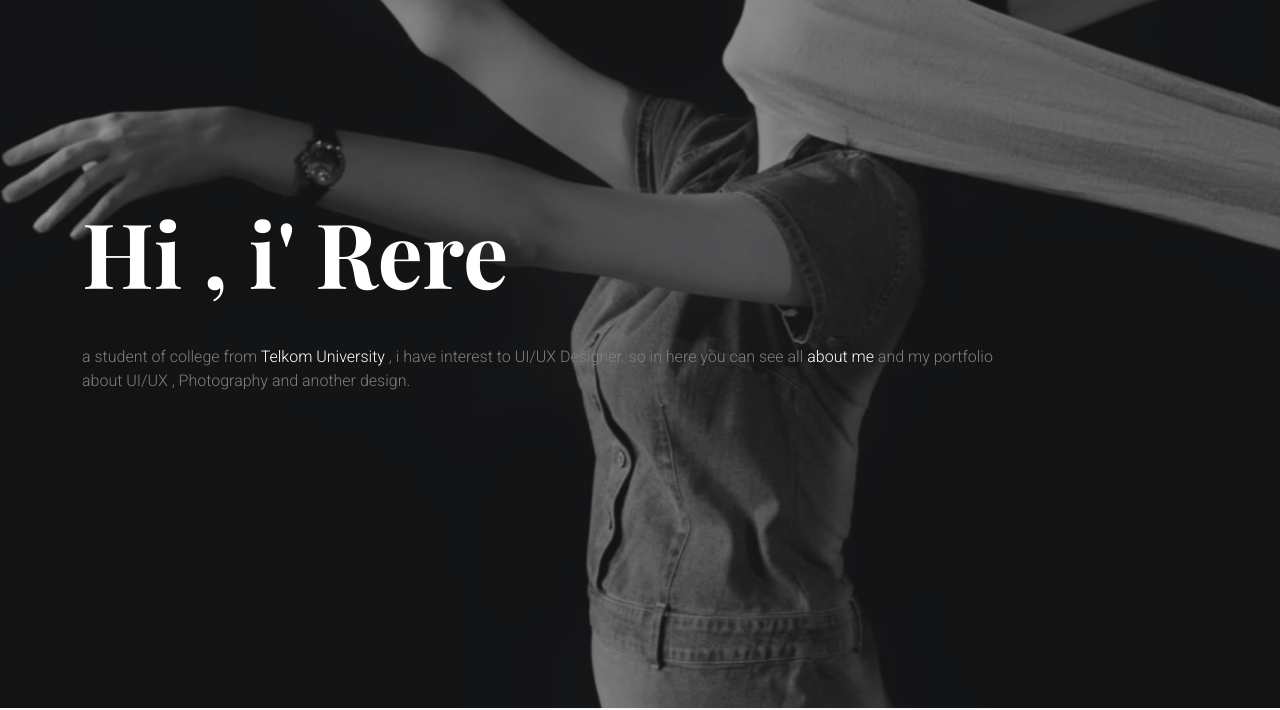
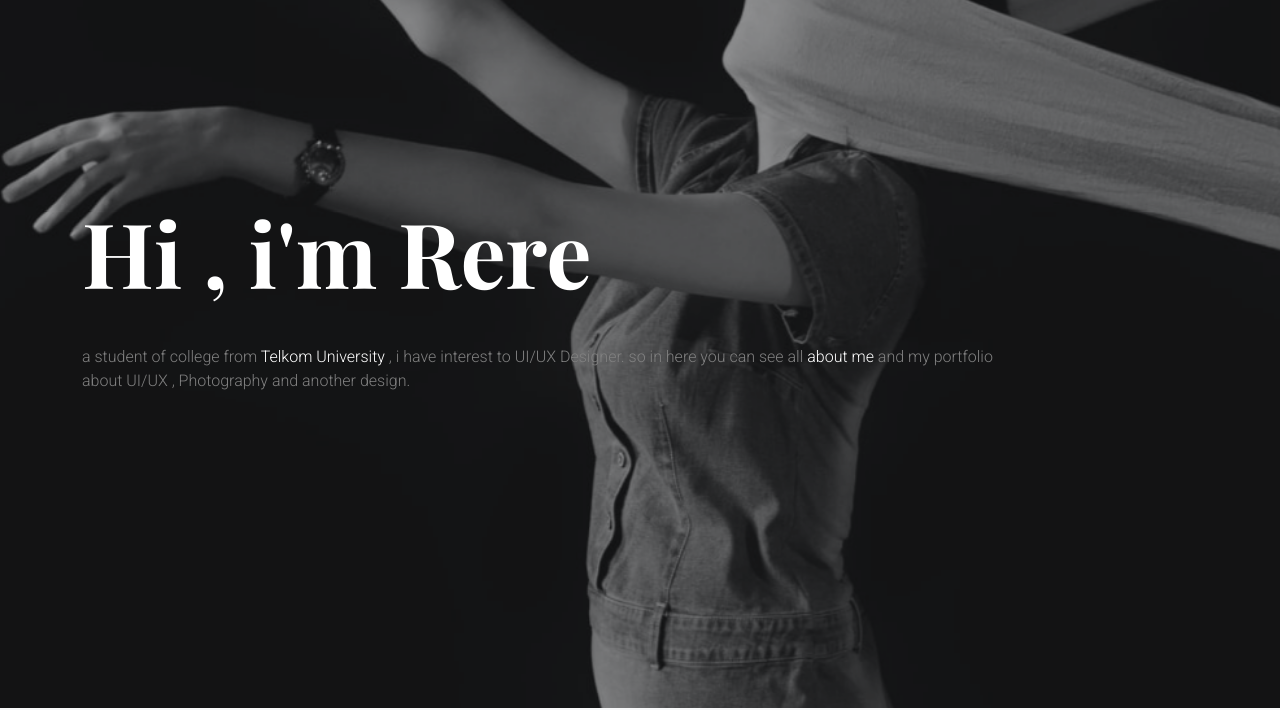
Before and after one commit to rerechintya/rerechintya.github.io, a plain HTML site: page index.html in a window 1280 px wide. Shown: the part 92-802 px from the top of the page. Drawn offline with nearby package versions, Linux system fonts and the light colour scheme; files whose address does not match are found by name.

Commit message:
Update index.html

```diff
--- a/index.html
+++ b/index.html
@@ -85,7 +85,7 @@
 			<div class="row align-items-center v-h-full">
 
 				<div class="col-lg-10 col-xxl-6">
-					<h1 class="heading-2 text-white mb-5" data-aos="fade-up">Hi , i' Rere </h1>
+					<h1 class="heading-2 text-white mb-5" data-aos="fade-up">Hi , i'm Rere </h1>
 					<p data-aos="fade-up">a student of college from <span style=" color: white;">Telkom University</span> , i have interest to UI/UX Designer.
 						so in here you can see all <span style="color: white;">about me</span> and my portfolio about UI/UX , Photography and another design.</p>
 				</div>
```
